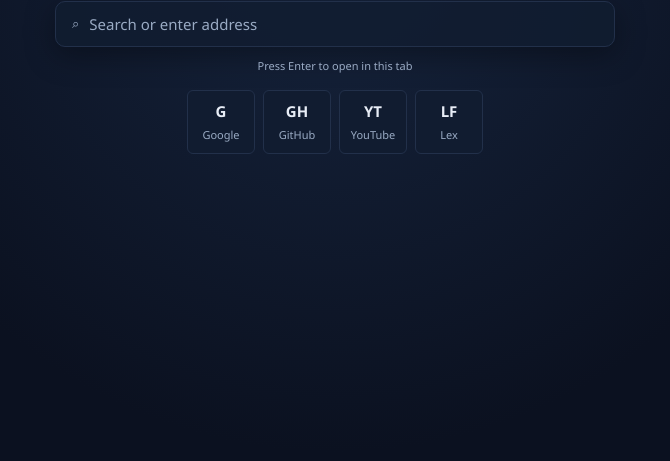
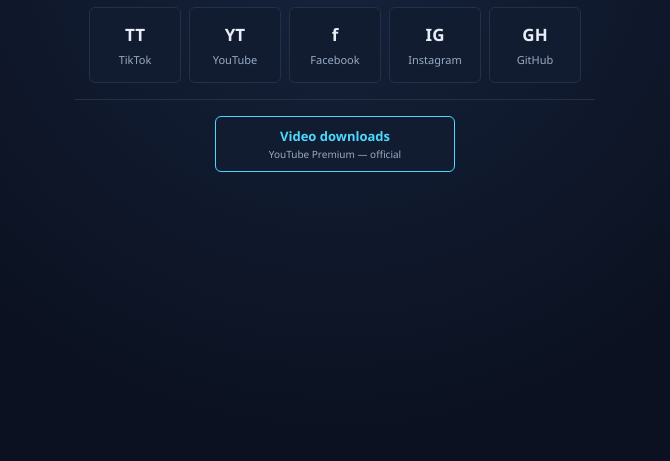
Before and after one commit to Shuash11/agent-browser, a plain HTML site: page assets/terminal/newtab.html in a window 1280 px wide. Shown: the part 339-800 px from the top of the page, without its empty margins (305-975 px from the left). Drawn offline with Linux system fonts and the light colour scheme.

Commit message:
feat: simpler New Tab with popular shortcuts and official download link

```diff
--- a/assets/terminal/newtab.html
+++ b/assets/terminal/newtab.html
@@ -7,48 +7,52 @@
 <style>
   html, body { height:100%; }
   body { display:flex; flex-direction:column; align-items:center; justify-content:center;
-         background:radial-gradient(circle at 50% 35%, #16243d 0%, var(--bg) 62%);
+         background:radial-gradient(circle at 50% 32%, #16243d 0%, var(--bg) 62%);
          padding:var(--space-4); }
   .brand { color:var(--accent); font-size:12px; letter-spacing:.16em; text-transform:uppercase;
-           font-weight:600; margin-bottom:var(--space-4); }
-  .search { width:min(560px, 90%); height:46px; display:flex; align-items:center; gap:var(--space-2);
-            background:var(--surface); border:1px solid var(--line); border-radius:var(--radius-md);
-            padding:0 var(--space-4); box-shadow:var(--shadow-panel); }
-  .search:focus-within { border-color:var(--accent); }
-  #q { flex:1; min-width:0; background:transparent; border:0; outline:0; color:var(--text);
-       font-family:var(--sans); font-size:15px; }
-  #q::placeholder { color:var(--muted); }
-  .hint { color:var(--muted); font-size:11px; margin-top:var(--space-3); }
-  .shortcuts { display:flex; gap:var(--space-2); margin-top:var(--space-4); flex-wrap:wrap;
-               justify-content:center; }
-  .chip { width:68px; height:64px; display:flex; flex-direction:column; align-items:center;
+           font-weight:600; margin-bottom:var(--space-2); }
+  .sub { color:var(--muted); font-size:12px; margin-bottom:var(--space-4); }
+  .shortcuts { display:grid; grid-template-columns:repeat(5, 92px); gap:var(--space-2);
+               justify-content:center; max-width:100%; }
+  .chip { width:92px; height:76px; display:flex; flex-direction:column; align-items:center;
           justify-content:center; gap:6px; }
-
+  .chip b { font-size:17px; font-weight:600; color:var(--text); }
   .chip span { font-size:11px; color:var(--muted); }
-  .chip b { font-size:15px; color:var(--text); }
+  .divider { width:min(520px, 90%); height:1px; background:var(--line); margin:var(--space-4) 0; }
+  .download { min-width:240px; min-height:48px; padding:10px var(--space-4);
+              border-color:var(--accent); color:var(--accent); display:flex;
+              flex-direction:column; align-items:center; gap:2px; }
+  .download b { font-size:13px; }
+  .download small { font-size:10px; color:var(--muted); }
+  @media (max-width:520px) {
+    .shortcuts { grid-template-columns:repeat(3, 84px); }
+    .chip { width:84px; height:70px; }
+  }
 </style>
 </head>
 <body>
 <div class="brand">Agent Browser</div>
-<div class="search">
-  <span aria-hidden="true" style="color:var(--muted)">⌕</span>
-  <input id="q" aria-label="Search or enter address" placeholder="Search or enter address" autocomplete="off" spellcheck="false">
+<div class="sub">Choose a destination, or use the address bar above</div>
+
+<div class="shortcuts">
+  <button class="chip" data-url="https://www.tiktok.com"><b>TT</b><span>TikTok</span></button>
+  <button class="chip" data-url="https://www.youtube.com"><b>YT</b><span>YouTube</span></button>
+  <button class="chip" data-url="https://www.facebook.com"><b>f</b><span>Facebook</span></button>
+  <button class="chip" data-url="https://www.instagram.com"><b>IG</b><span>Instagram</span></button>
+  <button class="chip" data-url="https://github.com"><b>GH</b><span>GitHub</span></button>
 </div>
-<div class="hint">Press Enter to open in this tab</div>
-<div class="shortcuts">
-  <button class="chip" data-url="https://www.google.com"><b>G</b><span>Google</span></button>
-  <button class="chip" data-url="https://github.com"><b>GH</b><span>GitHub</span></button>
-  <button class="chip" data-url="https://www.youtube.com"><b>YT</b><span>YouTube</span></button>
-  <button class="chip" data-url="https://lexfridman.com"><b>LF</b><span>Lex</span></button>
-</div>
+
+<div class="divider"></div>
+<button class="download" data-url="https://www.youtube.com/premium">
+  <b>Video downloads</b>
+  <small>YouTube Premium — official</small>
+</button>
+
 <script>
   function go(url) {
     window.chrome.webview.postMessage(JSON.stringify({ type: 'navigate', url: url }));
   }
-  document.getElementById('q').addEventListener('keydown', function (e) {
-    if (e.key === 'Enter') { go(document.getElementById('q').value); }
-  });
-  document.querySelectorAll('.chip').forEach(function (b) {
+  document.querySelectorAll('[data-url]').forEach(function (b) {
     b.addEventListener('click', function () { go(b.getAttribute('data-url')); });
   });
 </script>
```
Also changed, not shown: 4 other files.
